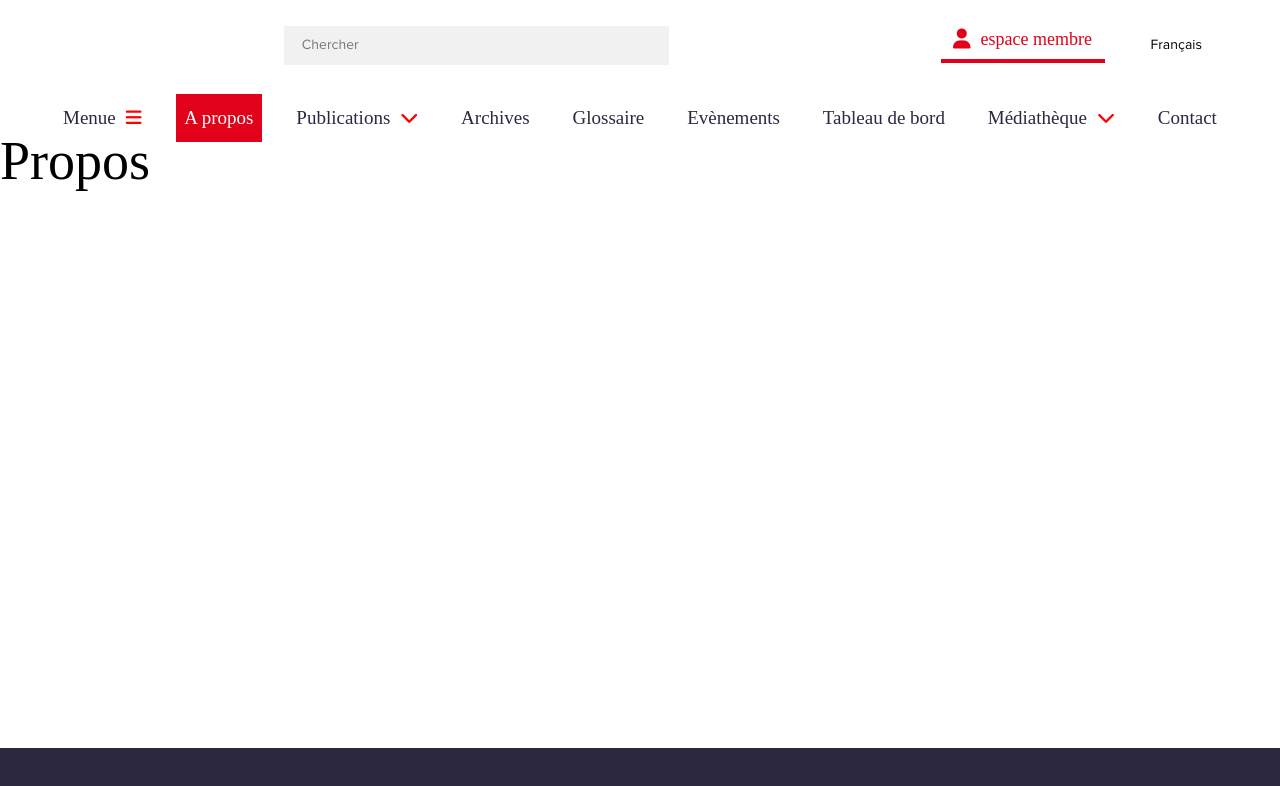
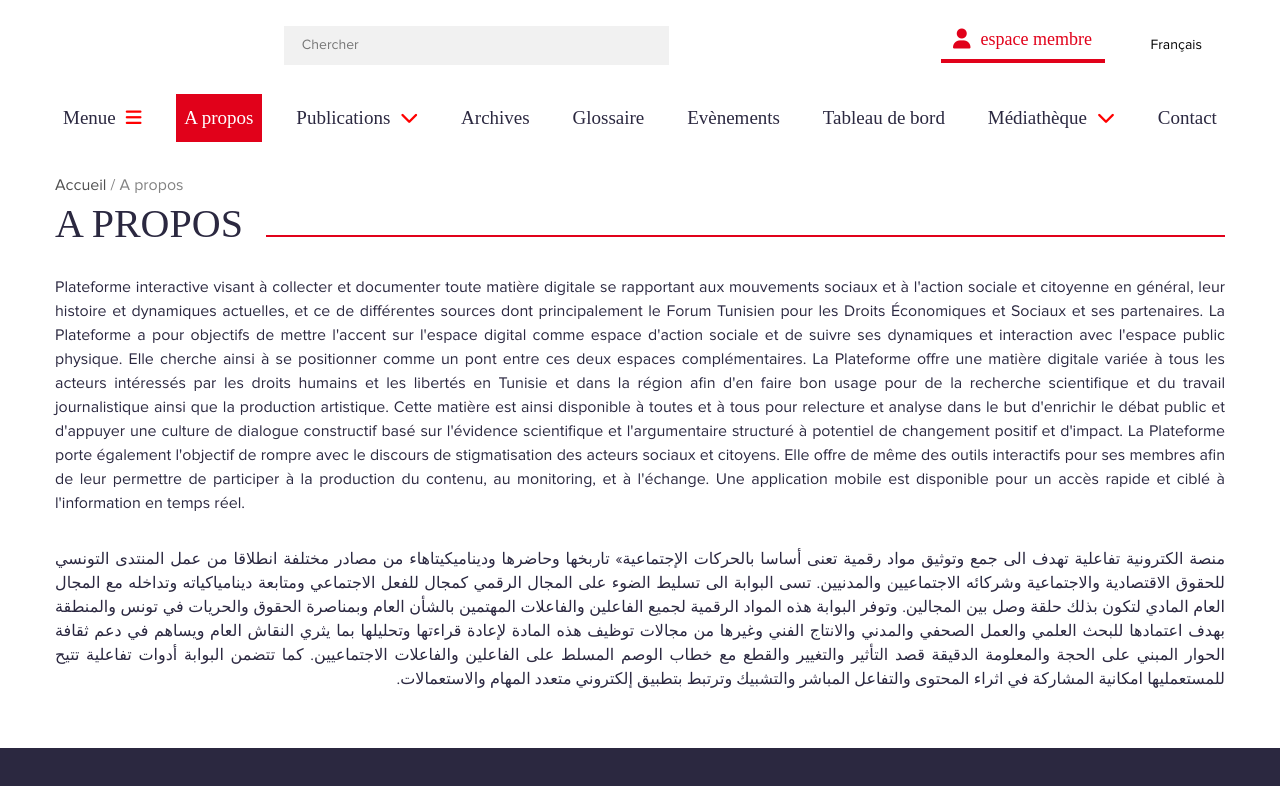
Before and after one commit to tarekguermazi/buildfront0602, a React (Create React App) app: page /A_propos in a window 1280 px wide. Shown: the top 786 px of the page. Built offline with nearby package versions, Linux system fonts and the light colour scheme.

Commit message:
A Propos view

```diff
--- /dev/null
+++ b/src/view/Propos_nous/Content.tsx
@@ -0,0 +1,57 @@
+import React from 'react'
+import styled from 'styled-components'
+
+export default function Content() {
+    return (
+        <ContentLayout>
+            <p className='frenchVersion'>
+                Plateforme interactive visant à collecter et documenter toute matière digitale se rapportant aux
+                mouvements sociaux et à l'action sociale et citoyenne en général, leur histoire et dynamiques
+                actuelles, et ce de différentes sources dont principalement le Forum Tunisien pour les Droits
+                Économiques et Sociaux et ses partenaires. La Plateforme a pour objectifs de mettre l'accent sur
+                l'espace digital comme espace d'action sociale et de suivre ses dynamiques et interaction avec l'espace
+                public physique. Elle cherche ainsi à se positionner comme un pont entre ces deux espaces
+                complémentaires. La Plateforme offre une matière digitale variée à tous les acteurs intéressés par les
+                droits humains et les libertés en Tunisie et dans la région afin d'en faire bon usage pour de la recherche
+                scientifique et du travail journalistique ainsi que la production artistique. Cette matière est ainsi
+                disponible à toutes et à tous pour relecture et analyse dans le but d'enrichir le débat public et
+                d'appuyer une culture de dialogue constructif basé sur l'évidence scientifique et l'argumentaire
+                structuré à potentiel de changement positif et d'impact. La Plateforme porte également l'objectif de
+                rompre avec le discours de stigmatisation des acteurs sociaux et citoyens. Elle offre de même des
+                outils interactifs pour ses membres afin de leur permettre de participer à la production du contenu,
+                au monitoring, et à l'échange. Une application mobile est disponible pour un accès rapide et ciblé à
+                l'information en temps réel.
+            </p>
+
+            <p className='arabicVersion'>
+                منصة الكترونية تفاعلية تهدف الى جمع وتوثيق مواد رقمية تعنى أساسا بالحركات الإجتماعية» تاربخها وحاضرها وديناميكيتاهاء من مصادر مختلفة
+                انطلاقا من عمل المنتدى التونسي للحقوق الاقتصادية والاجتماعية وشركائه الاجتماعيين والمدنيين.
+
+                تسى البوابة الى تسليط الضوء على المجال الرقمي كمجال للفعل الاجتماعي ومتابعة دينامياكياته وتداخله مع المجال العام المادي لتكون بذلك حلقة
+                وصل بين المجالين. وتوفر البوابة هذه المواد الرقمية لجميع الفاعلين والفاعلات المهتمين بالشأن العام وبمناصرة الحقوق والحريات في تونس
+                والمنطقة بهدف اعتمادها للبحث العلمي والعمل الصحفي والمدني والانتاج الفني وغيرها من مجالات توظيف هذه المادة لإعادة قراءتها وتحليلها بما
+                يثري النقاش العام ويساهم في دعم ثقافة الحوار المبني على الحجة والمعلومة الدقيقة قصد التأثير والتغيير والقطع مع خطاب الوصم المسلط على
+                الفاعلين والفاعلات الاجتماعيين. كما تتضمن البوابة أدوات تفاعلية تتيح للمستعمليها امكانية المشاركة في اثراء المحتوى والتفاعل المباشر والتشبيك
+                وترتبط بتطبيق إلكتروني متعدد المهام والاستعمالات.
+            </p>
+        </ContentLayout>
+    )
+}
+
+
+const ContentLayout = styled.section`
+  max-width: 100%;
+  margin: 2rem auto;
+
+  p{
+    font-size: 1rem;
+    line-height: 1.5;
+    color: var(--violet);
+    text-align: justify;
+    margin-bottom: 2rem;
+  }
+
+  .arabicVersion{
+    direction: rtl;
+  }
+`;
--- /dev/null
+++ b/src/view/Propos_nous/Header.tsx
@@ -0,0 +1,14 @@
+import React from 'react'
+import BreadCrumbs from '../shared/BreadCrumbs'
+
+export default function Header() {
+    return (
+        <>
+            <BreadCrumbs view='a propos' />
+            <div className='archieve__header'>
+                <h2>A Propos&nbsp;</h2>
+                <div className='communiquer__bar'></div>
+            </div>
+        </>
+    )
+}
--- a/src/view/Propos_nous/Propos.tsx
+++ b/src/view/Propos_nous/Propos.tsx
@@ -1,7 +1,25 @@
 import React from "react";
+import styled from 'styled-components'
+// COMPONENTS
+import Header from "./Header";
+import Content from "./Content";
 
 function Propos() {
-  return <h1>Propos</h1>;
+  return (
+    <ProposLayout>
+      <Header />
+      <Content />
+    </ProposLayout>
+  );
 }
 
 export default Propos;
+
+
+
+const ProposLayout = styled.section`
+  max-width: 1170px;
+  margin: 2rem auto;
+  font-family: "Proxima Nova";
+  font-style: normal;
+`;
```
